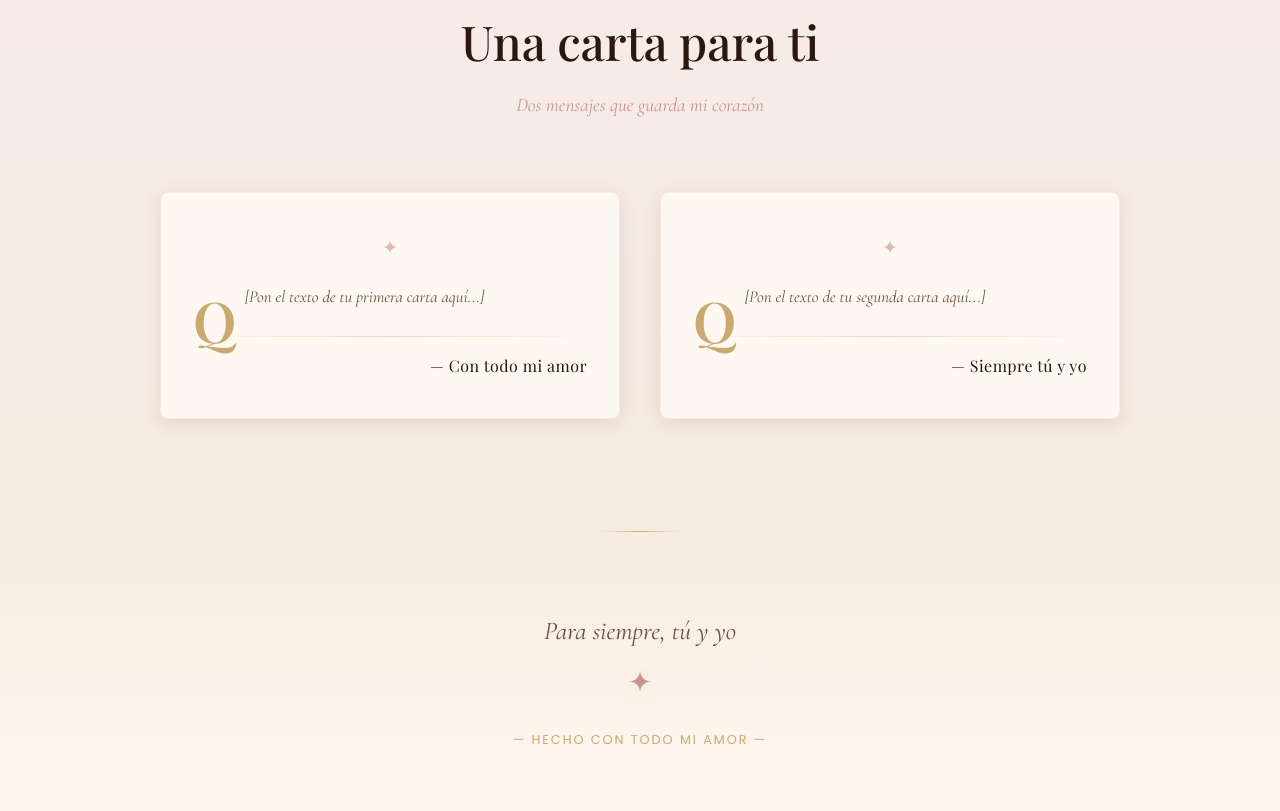
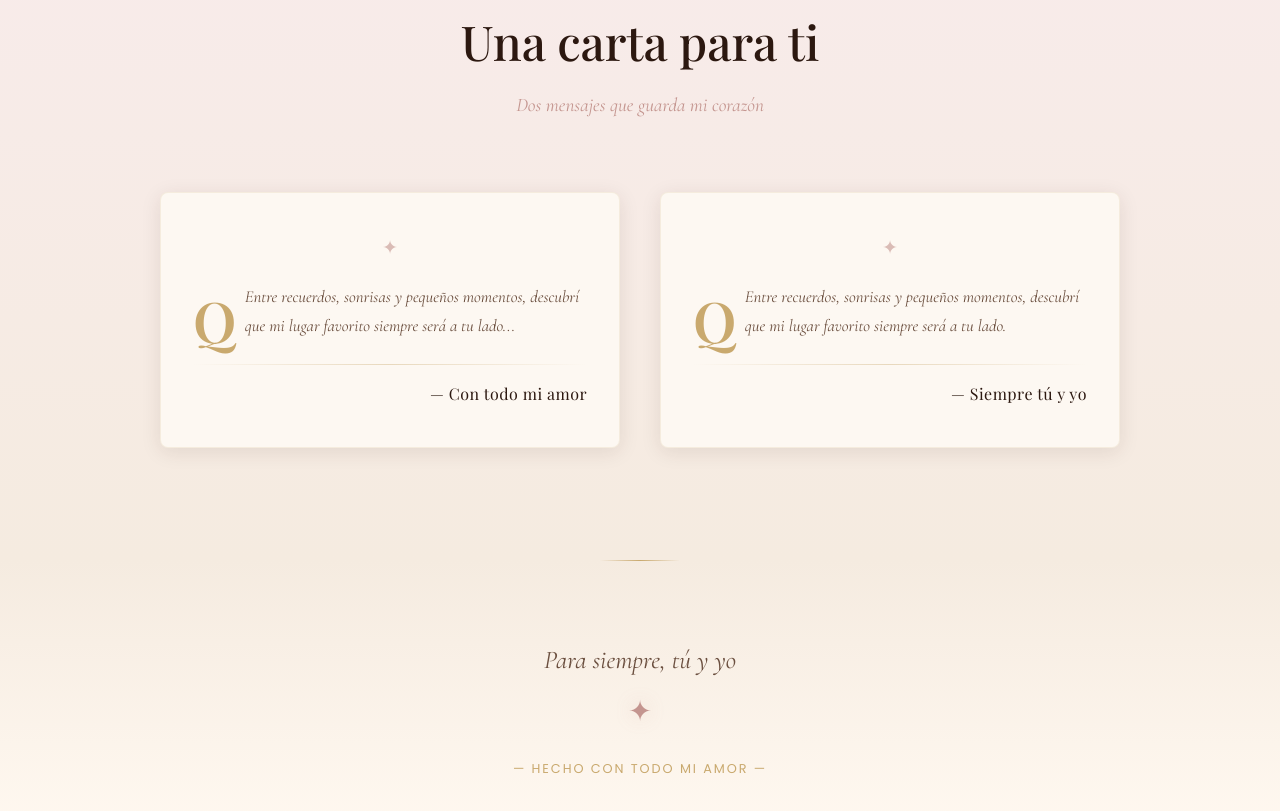
Before and after one commit to jhairsojo-bot/landingPageDavid, a plain HTML site: page index.html in a window 1280 px wide. Shown: the part 2086-2897 px from the top of the page. Drawn offline with nearby package versions, Linux system fonts and the light colour scheme; a web font is replaced by a local one.

Commit message:
Adición de mensajes.

```diff
--- a/index.html
+++ b/index.html
@@ -49,7 +49,7 @@
         <span class="letter__ornament" aria-hidden="true">&#x2726;</span>
         <p class="letter__dropcap">Q</p>
         <div class="letter__body">
-          <p>[Pon el texto de tu primera carta aquí...]</p>
+          <p>Entre recuerdos, sonrisas y pequeños momentos, descubrí que mi lugar favorito siempre será a tu lado...</p>
         </div>
         <div class="letter__divider" aria-hidden="true"></div>
         <p class="letter__signature">— Con todo mi amor</p>
@@ -58,7 +58,7 @@
         <span class="letter__ornament" aria-hidden="true">&#x2726;</span>
         <p class="letter__dropcap">Q</p>
         <div class="letter__body">
-          <p>[Pon el texto de tu segunda carta aquí...]</p>
+          <p>Entre recuerdos, sonrisas y pequeños momentos, descubrí que mi lugar favorito siempre será a tu lado.</p>
         </div>
         <div class="letter__divider" aria-hidden="true"></div>
         <p class="letter__signature">— Siempre tú y yo</p>
```
